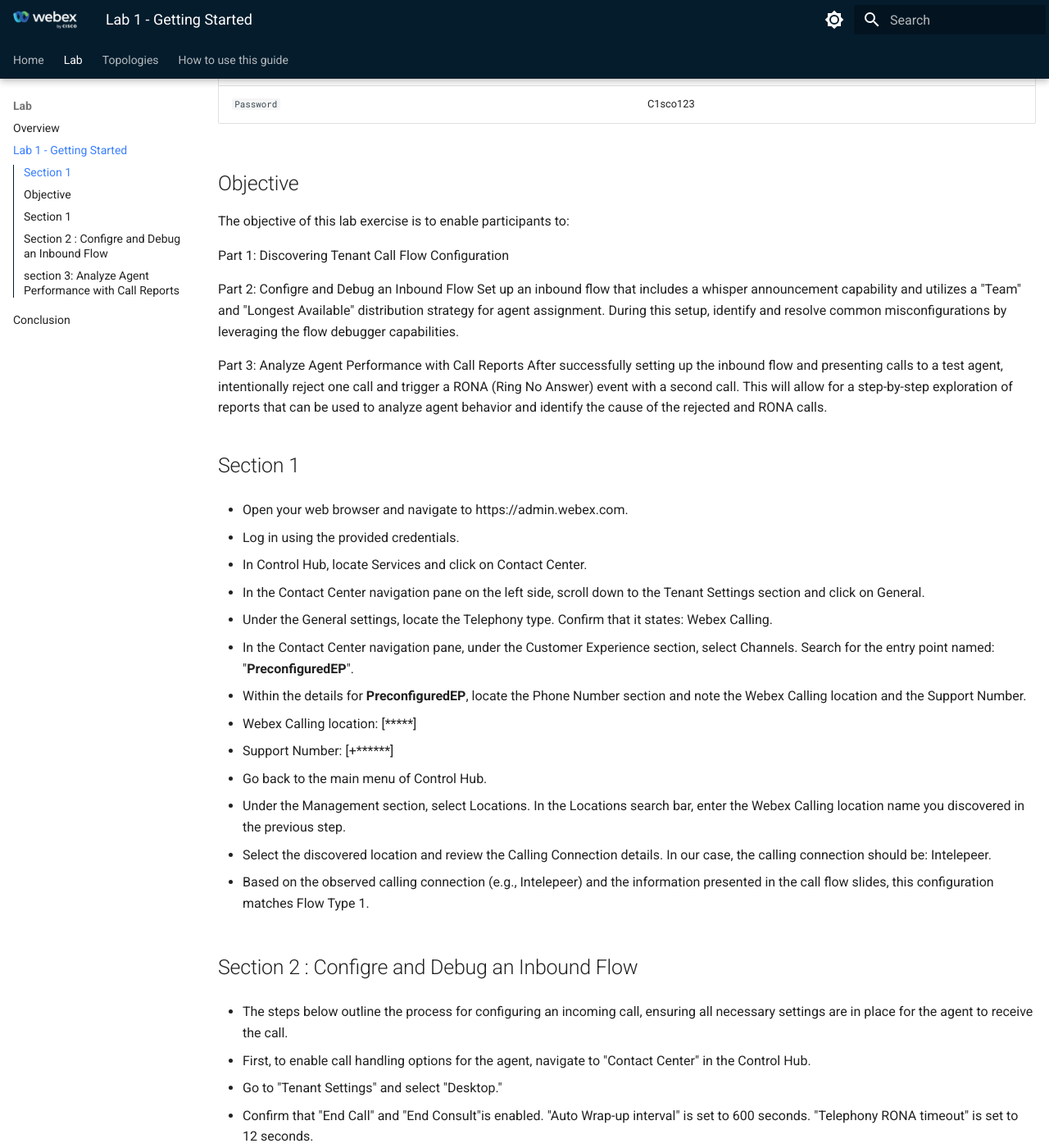
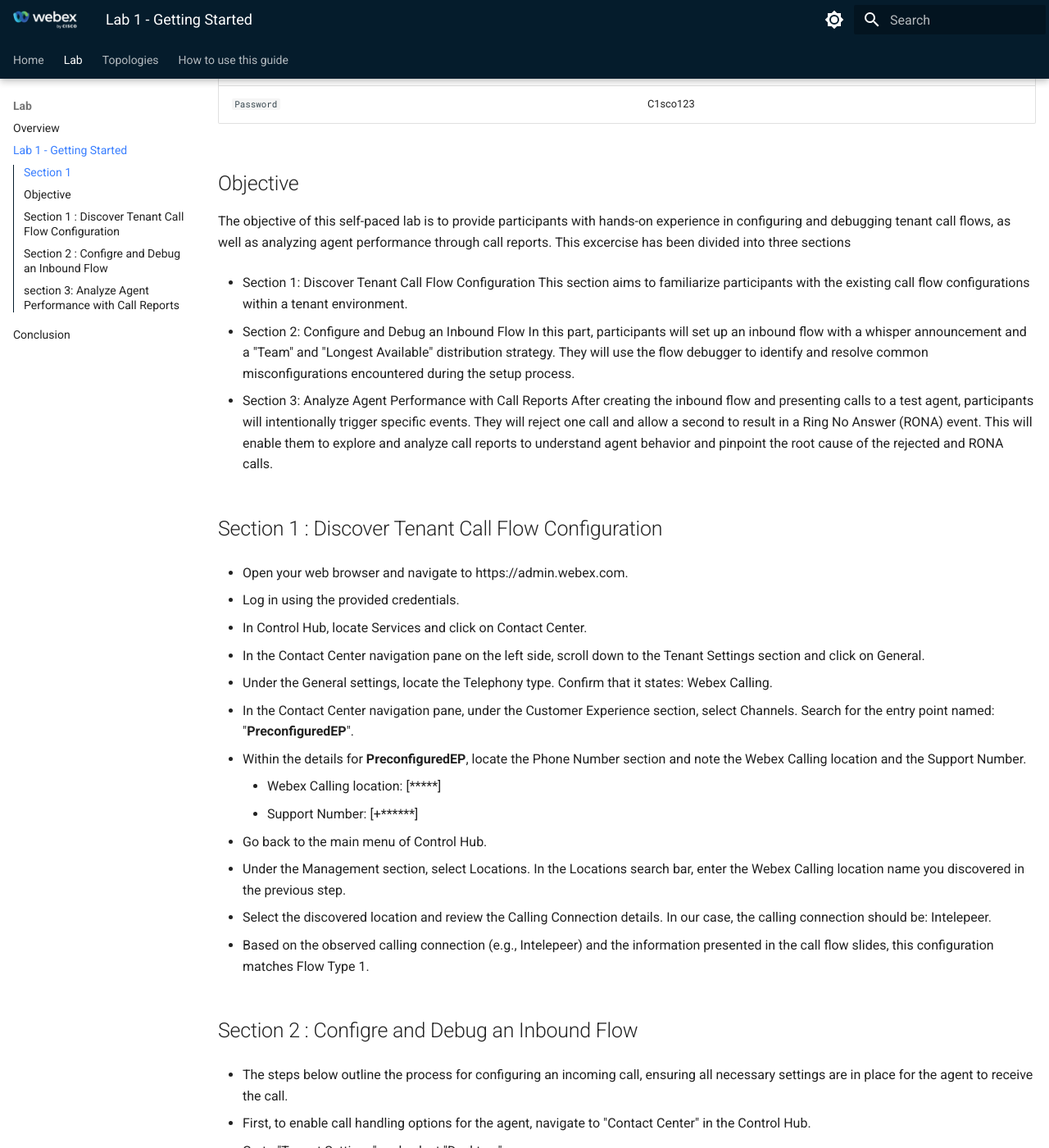
Before and after one commit to WebexCC-SA/LAB-2310, an MkDocs documentation site: the page built from docs/Excercise1.md, in a window 1280 px wide and 1400 px high, scrolled down 332 px. Shown: the whole window at 82% size. Built offline with MkDocs 1.6.1 and Material for MkDocs 9.7.7, drawn with Linux system fonts in a browser that asks for light colours; some of the changed text lies outside the part shown.

```diff
--- a/docs/Excercise1.md
+++ b/docs/Excercise1.md
@@ -13,18 +13,18 @@ Please use the following credentials to connect to device:
 
 ## Objective
 
-The objective of this lab exercise is to enable participants to:
+The objective of this self-paced lab is to provide participants with hands-on experience in configuring and debugging tenant call flows, as well as analyzing agent performance through call reports. This excercise has been divided into three sections
 
-Part 1: Discovering Tenant Call Flow Configuration
+- Section 1: Discover Tenant Call Flow Configuration
+This section aims to familiarize participants with the existing call flow configurations within a tenant environment.
 
-Part 2: Configre and Debug an Inbound Flow
-Set up an inbound flow that includes a whisper announcement capability and utilizes a "Team" and "Longest Available" distribution strategy for agent assignment.
-During this setup, identify and resolve common misconfigurations by leveraging the flow debugger capabilities.
+- Section 2: Configure and Debug an Inbound Flow
+In this part, participants will set up an inbound flow with a whisper announcement and a "Team" and "Longest Available" distribution strategy. They will use the flow debugger to identify and resolve common misconfigurations encountered during the setup process.
 
-Part 3: Analyze Agent Performance with Call Reports
-After successfully setting up the inbound flow and presenting calls to a test agent, intentionally reject one call and trigger a RONA (Ring No Answer) event with a second call. This will allow for a step-by-step exploration of reports that can be used to analyze agent behavior and identify the cause of the rejected and RONA calls.
+- Section 3: Analyze Agent Performance with Call Reports
+After creating the inbound flow and presenting calls to a test agent, participants will intentionally trigger specific events. They will reject one call and allow a second to result in a Ring No Answer (RONA) event. This will enable them to explore and analyze call reports to understand agent behavior and pinpoint the root cause of the rejected and RONA calls.
 
-## Section 1
+## Section 1 : Discover Tenant Call Flow Configuration
 
 - Open your web browser and navigate to https://admin.webex.com.
 
@@ -40,8 +40,8 @@ After successfully setting up the inbound flow and presenting calls to a test ag
 
 - Within the details for ****PreconfiguredEP****, locate the Phone Number section and note the Webex Calling location and the Support Number.
 
-  - Webex Calling location: [*****]
-  - Support Number: [+******]
+      - Webex Calling location: [*****]
+      - Support Number: [+******]
 
 - Go back to the main menu of Control Hub.
 
@@ -80,21 +81,19 @@ Note: Depending on the customer's business needs, the desired option can be sele
 - Click "Create a channel."
 
 - In the "Channel Creation Wizard," provide the following details:
+      - Name: [Provide a descriptive name for your channel]
+      - Channel Type: Inbound Telephony
+      - Service Level Threshold: 30 seconds
+      - Timezone: America/New York
 
-Name: [Provide a descriptive name for your channel]
-Channel Type: Inbound Telephony
-Service Level Threshold: 30 seconds
-Timezone: America/New York
-
-Routing flow: Select <User*_routing_Flow>
-Music on hold: "defaultmusic_on_hold"
-Version label: Latest
+      - Routing flow: Select <User*_routing_Flow>
+      - Music on hold: "defaultmusic_on_hold"
+      - Version label: Latest
 
 - In the "Phone numbers" section, select the following:
-
-Number Webex Calling location:
-Support number:
-PSTN Region:
+      - Number Webex Calling location:
+      - Support number:
+      - PSTN Region:
 
 - After adding these settings, click "Create" to finalize the channel.
 
@@ -105,25 +104,22 @@ PSTN Region:
 - In the Contact Center navigation pane, under Customer Experience, select Queues. Search for the queue <User*_queue>.
 
 - In Contact Routing Settings, confirm these settings:
-
-Agent Assignment: Teams
-Routing Pattern: Longest available
+      - Agent Assignment: Teams
+      - Routing Pattern: Longest available
 
 - For, Call Distribution: In group 1, click on the action and ensure the team <User*_Team> is added.
 
 - In Advanced Settings, ensure that these values are accurate:
-
-Service Level Threshold: 30 seconds
-Maximum Time in Queue: 30 seconds
-Default Music in Queue: defaultmusic_on_hold.wav
+      - Service Level Threshold: 30 seconds
+      - Maximum Time in Queue: 30 seconds
+      - Default Music in Queue: defaultmusic_on_hold.wav
 
 - Click Save to finalize the queue.
 
 - It's time to now test the call. To do this, log in to the Agent Desktop using the provided credentials.
-
-URL: https://desktop.wxcc-us1.cisco.com/
-Username: Contact the lab proctor if information is unavailable.
-Password: Contact the lab proctor if information is unavailable.
+      - URL: https://desktop.wxcc-us1.cisco.com/
+      - Username: Contact the lab proctor if information is unavailable.
+      - Password: Contact the lab proctor if information is unavailable.
 
 - Please select Desktop as the telephony option, set the Team as *************, and log in.
 
@@ -170,12 +167,14 @@ Note: When publishing, it is important to ensure the label you have set is the s
 
 - Click on "Visualization" and select the folder with your user details, <USer*_Webexone>.
 
-- There are two reports in the folder which are copy of the stock report: "Agent Trace Report" and "Queue Activity By Queue Report." Each report includes three columns:
+- There are two reports in the folder which are copy of the stock report:
+      - "Agent Trace Report" and
+      - "Queue Activity By Queue Report.
 
-- RONA Count: This captures all calls that failed because the configured RONA timer expired in WxCC (reasonCode: RONA_TIMER_EXPIRED) or
-               Because of a configured ring timeout on the device (reasonCode: NO_ANSWER_USER).
-  -  Call Reject Count: This tracks all calls that failed because the agent explicitly declined the call (reasonCode: USER_DECLINED).
-  -  Other Error Counts: This reflects call offer and assignment failures to the agent caused by any other error.
+- Each report includes three columns:
+      - RONA Count: This captures all calls that failed because the configured RONA timer expired in WxCC (reasonCode: RONA_TIMER_EXPIRED) or  Because of a configured ring timeout on the device (reasonCode: NO_ANSWER_USER).
+      - Call Reject Count: This tracks all calls that failed because the agent explicitly declined the call (reasonCode: USER_DECLINED).
+      - Other Error Counts: This reflects call offer and assignment failures to the agent caused by any other error.
 
 - To review the "Agent Trace" report, first click on the "Edit" option and ensure that the start time is set for "Today."
 
@@ -191,4 +190,5 @@ Note: When publishing, it is important to ensure the label you have set is the s
 
 -  The same process can be used to explore the "Queue Activity By Queue" report.
 
-Congratulations ! on completing this section of the lab! You've successfully navigated the complexities of call flow configuration, debugged common issues, and learned how to analyze agent performance by simulating and tracking different call outcomes in reports.
+Congratulations ! on completing this section of the lab!
+You've successfully navigated the complexities of call flow configuration, debugged common issues, and learned how to analyze agent performance by simulating and tracking different call outcomes in reports.
```
Also changed, not shown: other parts of docs/Excercise1.md (+7 -5 lines).
